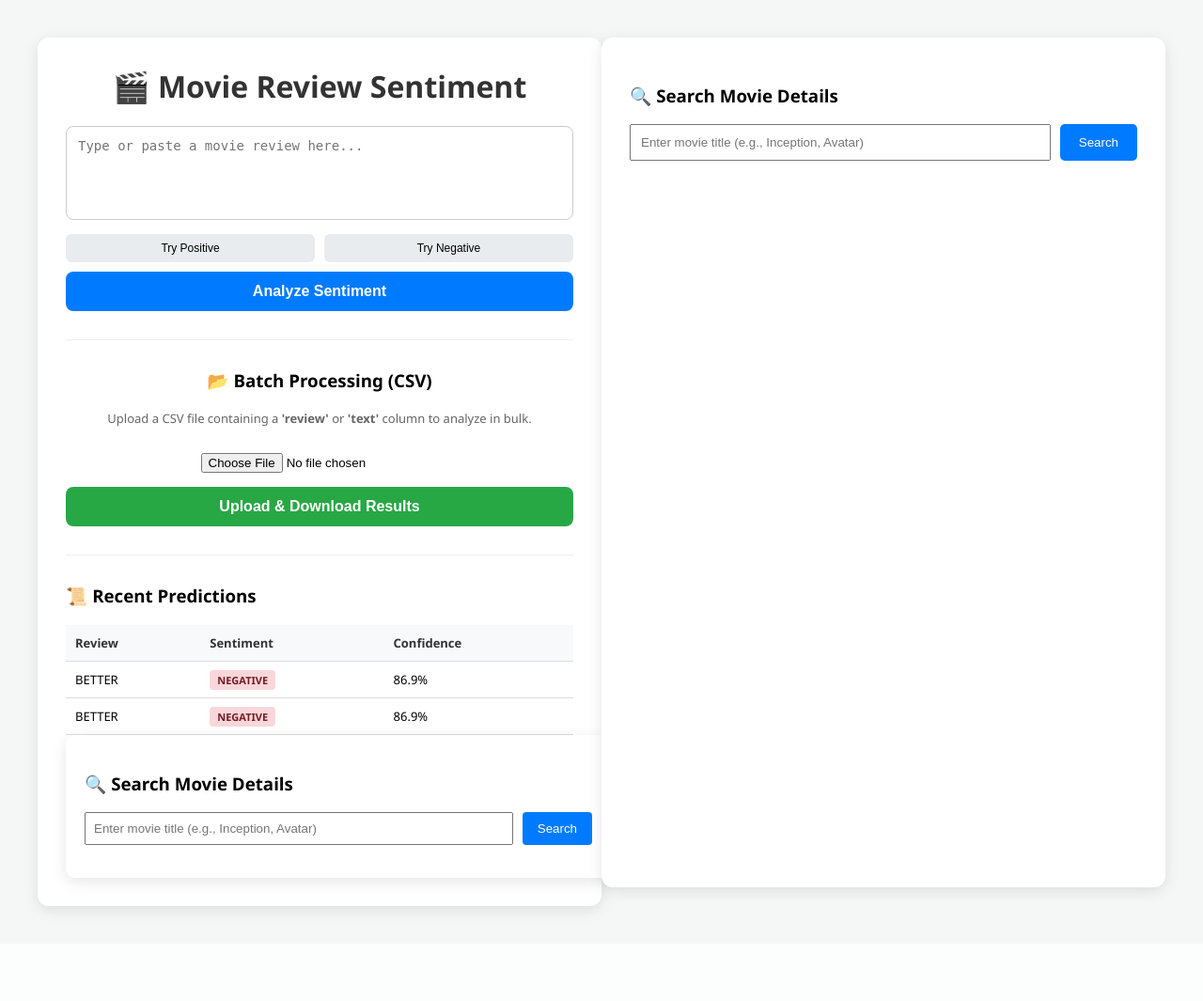
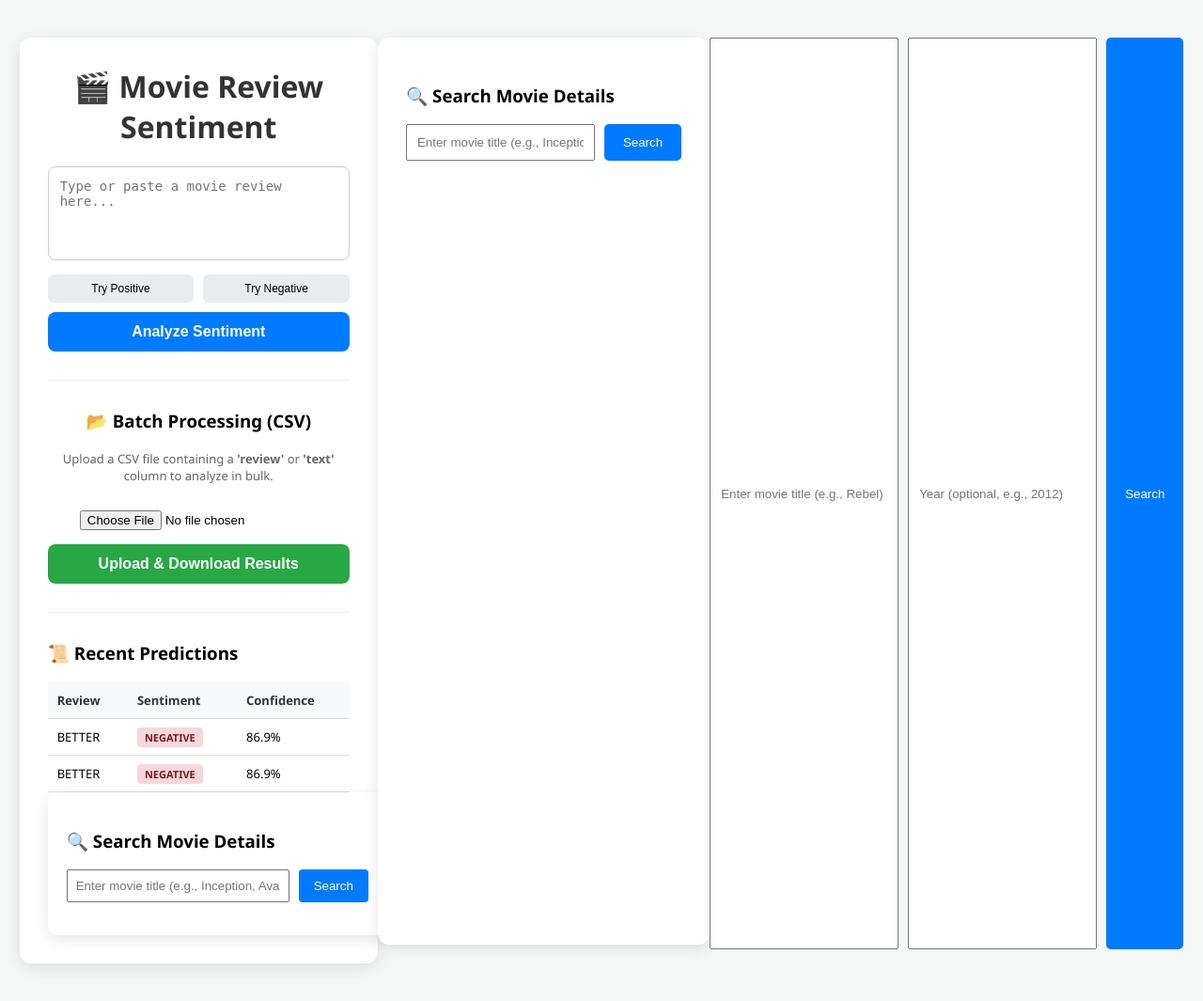
Before and after one commit to KOTI1215/sentiment-project, a Flask app: page / in a window 1280 px wide. Shown: the whole page at 94% size. Before the commit the page ends 975 px from the top, so only its background shows below. Run offline with Flask 3, Linux system fonts and the light colour scheme; data comes from the database, SQL or seed files in the repository; parts of the project's set-up code (start-up, migrations or seed data) failed here and were passed over.

Commit message:
add year support to movie search

```diff
--- a/app.py
+++ b/app.py
@@ -146,11 +146,12 @@ def predict_csv():
 def get_movie_info():
     data = request.get_json()
     movie_name = data.get("movie_name", "").strip()
+    movie_year = data.get("movie_year", "").strip()
 
     if not movie_name:
         return jsonify({"error": "Please enter a movie title"}), 400
 
-    url = f"https://www.omdbapi.com/?t={movie_name}&plot=full&apikey={OMDB_API_KEY}"
+    url = f"https://www.omdbapi.com/?t={movie_name}&y={movie_year}&plot=full&apikey={OMDB_API_KEY}"
     response = requests.get(url)
     movie_data = response.json()
 
@@ -173,6 +174,5 @@ def get_movie_info():
 
     return jsonify(result)
 
-
 if __name__ == "__main__":
     app.run(debug=True)
--- a/templates/index.html
+++ b/templates/index.html
@@ -148,6 +148,11 @@
 
         <div id="movieError" style="display: none; color: red; margin-top: 10px;"></div>
     </div>
+    <div style="display: flex; gap: 10px; margin-bottom: 15px;">
+    <input type="text" id="movieSearchInput" placeholder="Enter movie title (e.g., Rebel)" style="flex: 2; padding: 10px;">
+    <input type="text" id="movieYearInput" placeholder="Year (optional, e.g., 2012)" style="flex: 1; padding: 10px;">
+    <button type="button" class="btn" onclick="fetchMovieData()" style="padding: 10px 20px; background-color: #007bff; color: white; border: none; border-radius: 5px; cursor: pointer;">Search</button>
+</div>
 
     <!-- JAVASCRIPT SECTION (Single <script> tag) -->
     <script>
@@ -157,6 +162,7 @@
 
         async function fetchMovieData() {
     const movieName = document.getElementById("movieSearchInput").value.trim();
+    const movieYear = document.getElementById("movieYearInput").value.trim();
     const container = document.getElementById("movieDetailsContainer");
     const errorDiv = document.getElementById("movieError");
 
@@ -173,7 +179,7 @@
         const response = await fetch("/get-movie-info", {
             method: "POST",
             headers: { "Content-Type": "application/json" },
-                    body: JSON.stringify({ movie_name: movieName })
+            body: JSON.stringify({ movie_name: movieName, movie_year: movieYear })
         });
 
         const data = await response.json();
```
Lines whose indentation alone changed are shown as unchanged.
